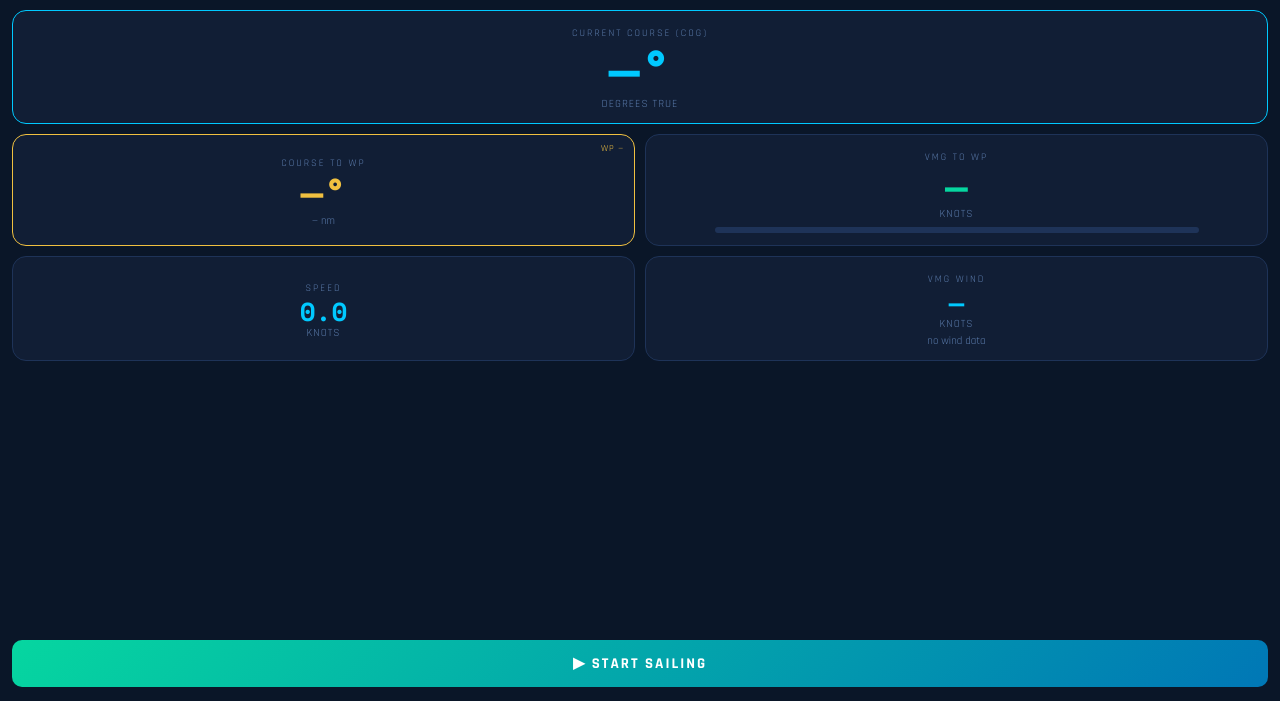
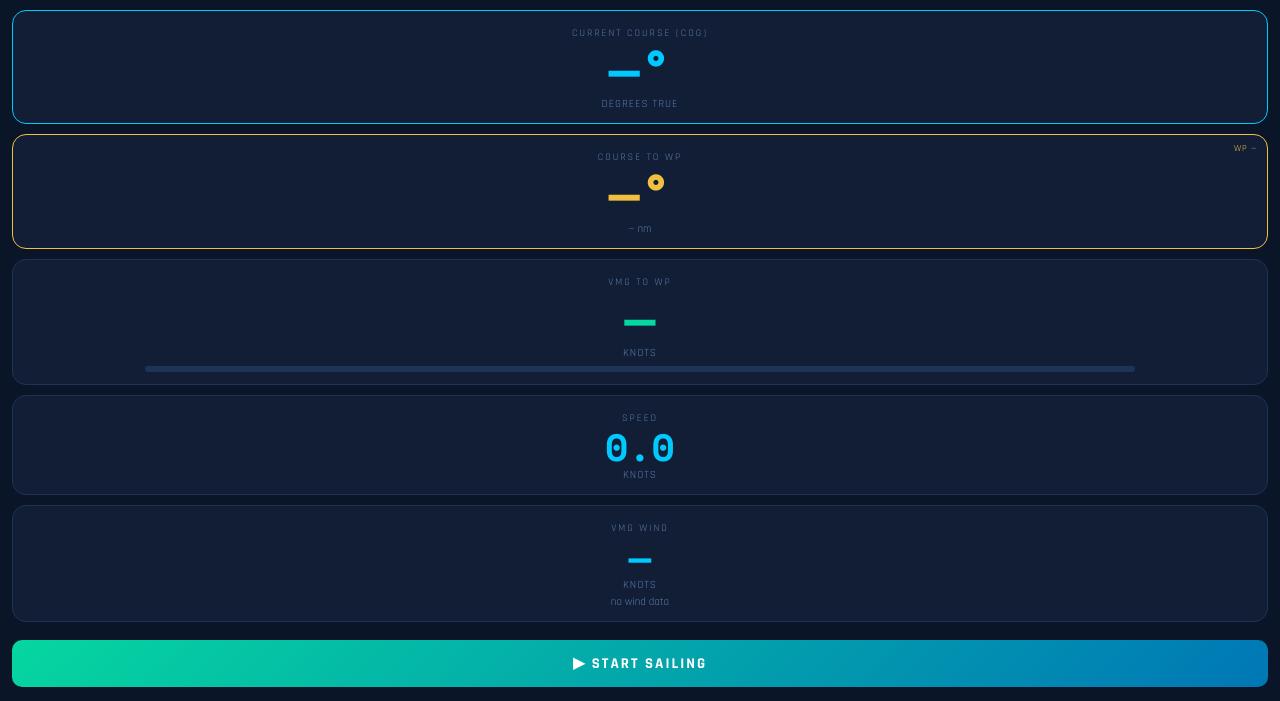
Before and after one commit to To2D2/Zeil-tracker, a plain HTML site: page index.html in a window 1280 px wide. Both pictures are taken after a click on the element "🧭 SAIL". Shown: the part 99-800 px from the top of the page. Drawn offline with nearby package versions, Linux system fonts and the light colour scheme.

Commit message:
Update index.html

```diff
--- a/index.html
+++ b/index.html
@@ -87,7 +87,7 @@ header {
 
 .sail-hud {
   display: grid;
-  grid-template-columns: 1fr 1fr;
+  grid-template-columns: 1fr;
   gap: 10px;
   flex: 1;
   align-content: start;
@@ -105,7 +105,6 @@ header {
   position: relative;
 }
 
-.hud-block.full-width { grid-column: 1 / -1; }
 .hud-block.accent-border { border-color: var(--accent); }
 .hud-block.gold-border { border-color: var(--gold); }
 .hud-block.wp-reached { border-color: var(--success); animation: wpPulse 0.6s ease 3; }
@@ -130,8 +129,8 @@ header {
 
 .hud-value.gold { color: var(--gold); }
 .hud-value.success { color: var(--success); }
-.hud-value.medium { font-size: 38px; }
-.hud-value.small { font-size: 26px; }
+.hud-value.medium { font-size: 52px; }
+.hud-value.small { font-size: 38px; }
 
 .hud-unit {
   font-size: 11px; color: var(--muted); letter-spacing: 1px;
```
